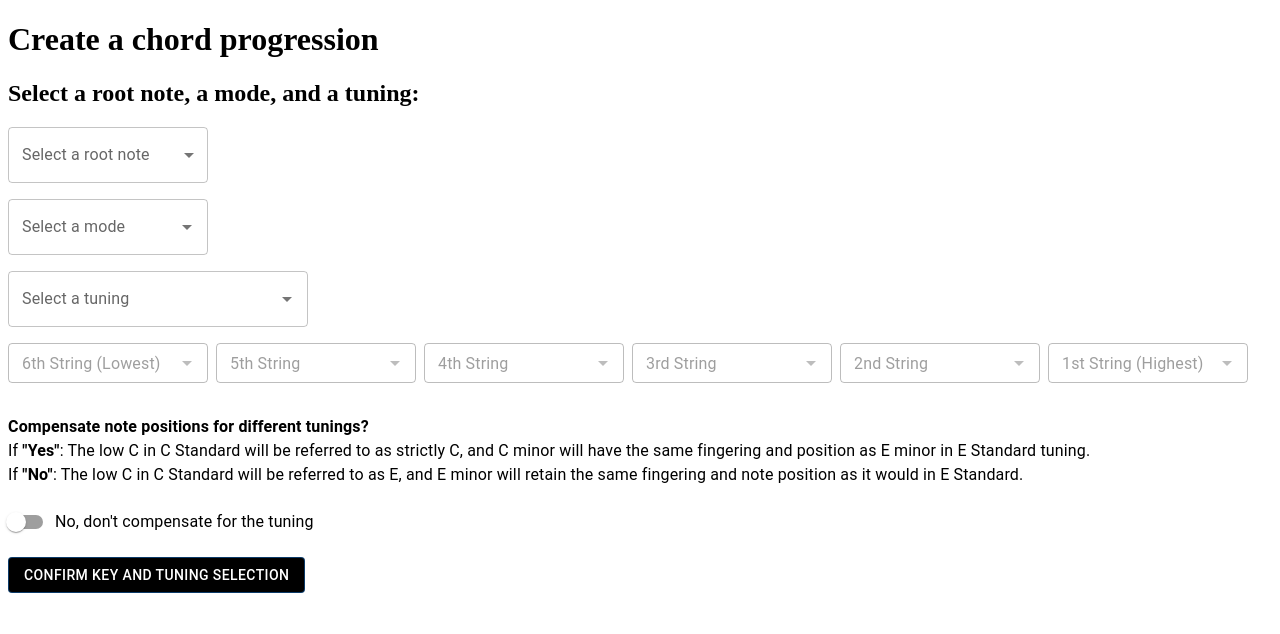
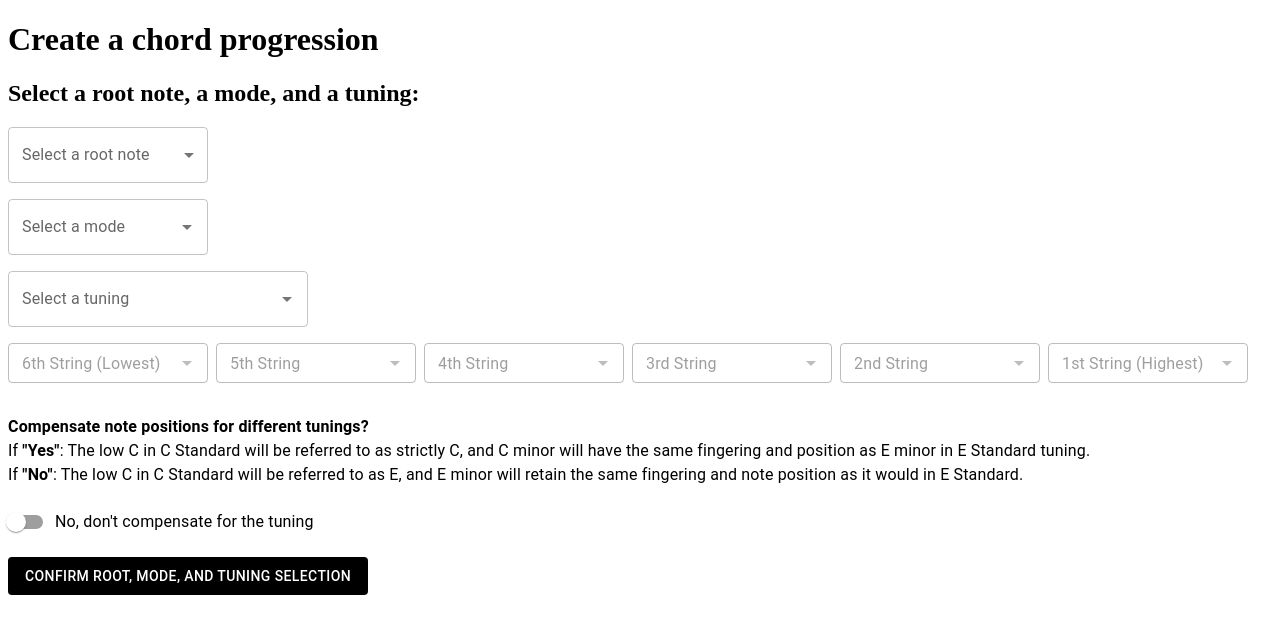
Before and after one commit to stenzeladam/ChordProgressionTSX, a React (Vite) app: page / in a window 1280 px wide. Shown: the top 634 px of the page. Built offline with nearby package versions, Linux system fonts and the light colour scheme.

Commit message:
Added to the key and tuning button

```diff
--- a/src/components/KeyAndTuningButton.tsx
+++ b/src/components/KeyAndTuningButton.tsx
@@ -4,6 +4,7 @@ import Button from '@mui/material/Button';
 
 export default function BasicButtons() {
   const [isClicked, setClicked] = useState(false);
+  const [isIncomplete, setIncomplete] = useState(false); //will be true if note, mode, and tuning are not complete
 
   const handleClick = () => {
       setClicked(true)
@@ -12,13 +13,14 @@ export default function BasicButtons() {
     <Stack spacing={2} direction="row" color="black">
       <Button
         onClick={handleClick}
-        sx={{color: 'white', bgcolor: 'black',
-           '&:hover': {bgcolor: 'red', border: 'black'},
-           '&:disabled': {bgcolor: 'gray', color: 'white'}
-          }}
-        disabled={isClicked}
+        sx={isIncomplete ? {'&:disabled': {color: 'white', bgcolor: 'grey', border: '2pt solid grey'}} : {
+          bgcolor: 'black', color: 'white', border: '2pt solid black',
+          '&:hover': {bgcolor: 'white', color: 'black', border: '2pt solid black'},
+          '&:disabled': {bgcolor: 'green', color: 'white', border: '2pt solid green'}
+        }}
+        disabled={isIncomplete || (isClicked && !isIncomplete)}
         variant="outlined">
-          {isClicked ? 'Key and tuning confirmed' : 'Confirm key and tuning selection'}
+          {isIncomplete ? 'Select a root, mode, and tuning' : (isClicked ? 'Root, mode, and tuning confirmed' : 'Confirm root, mode, and tuning selection')}
       </Button>
     </Stack>
   );
```
